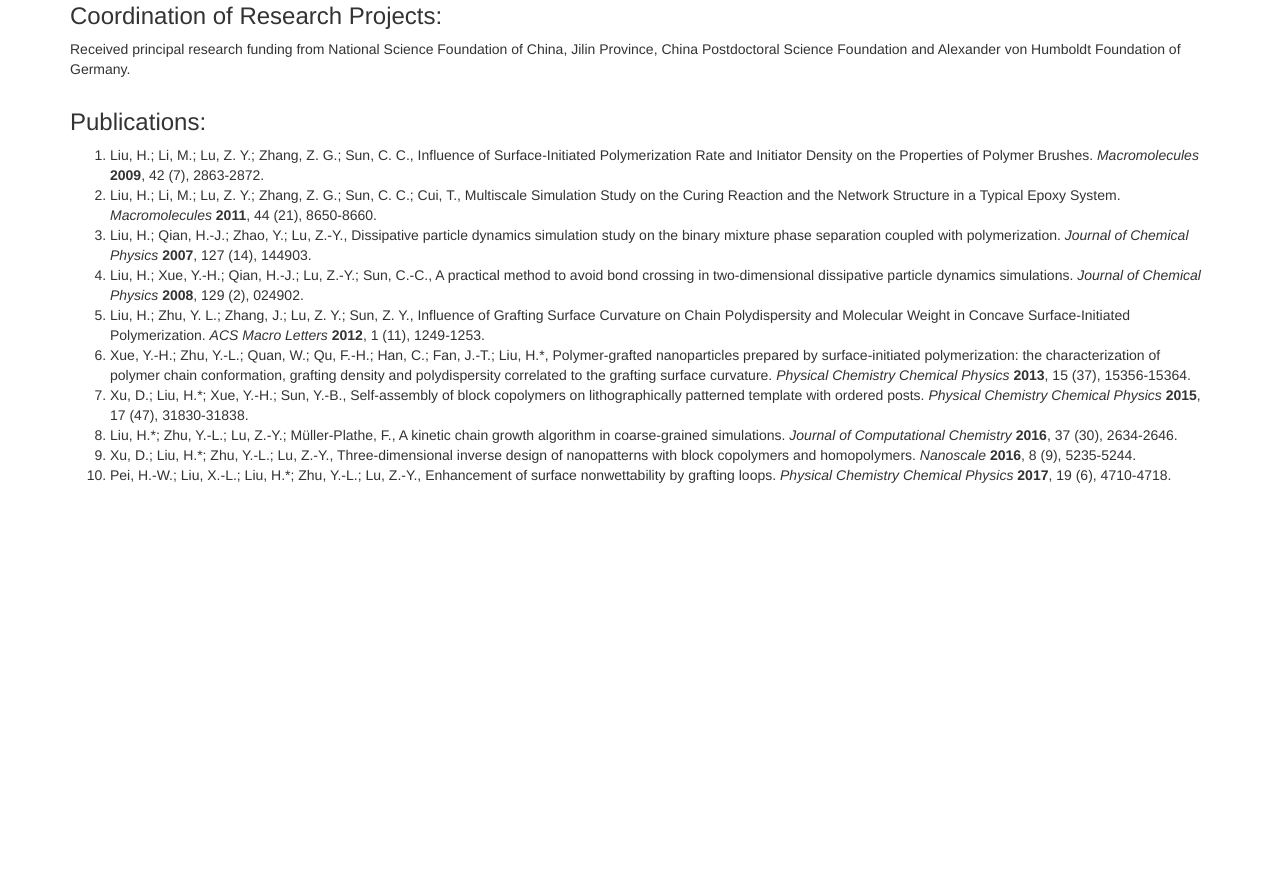
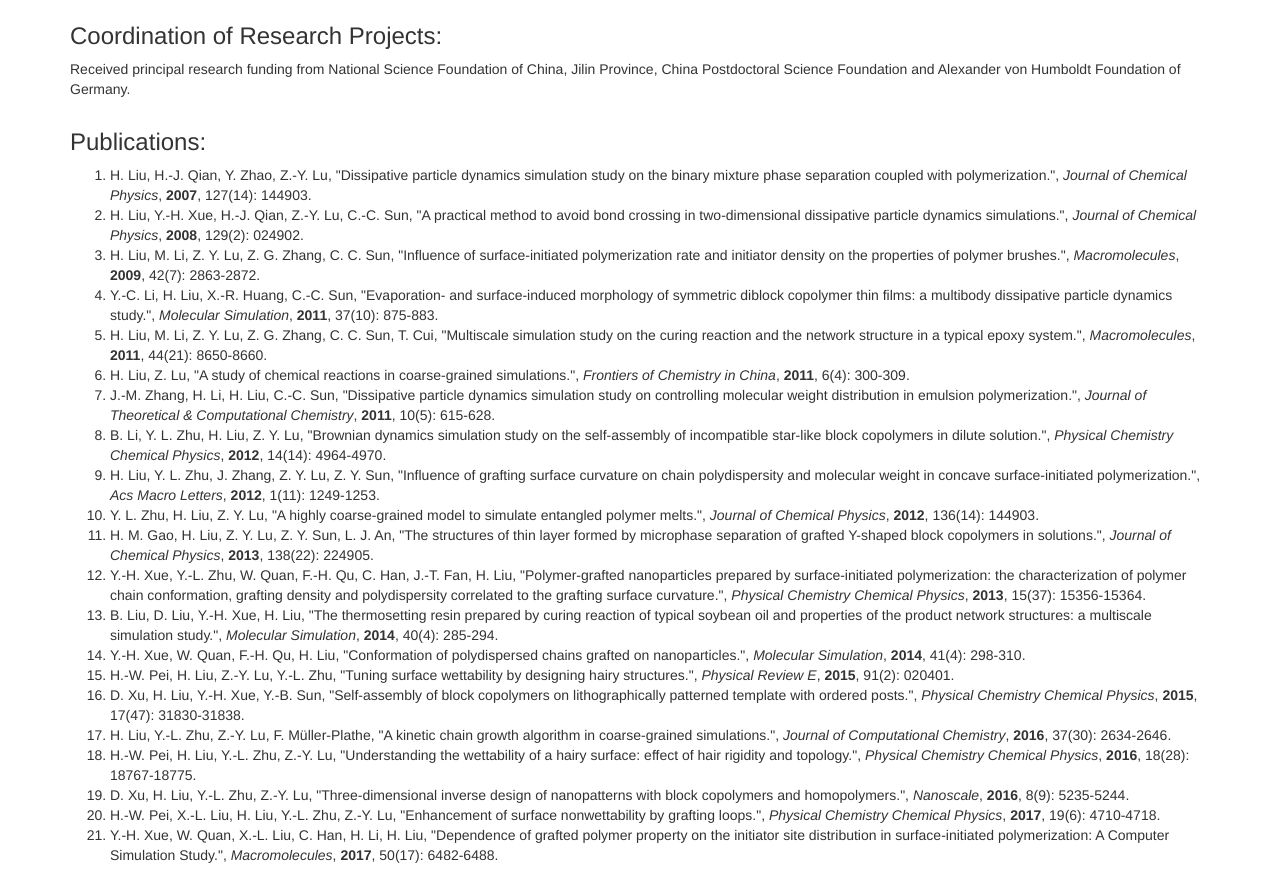
Before and after one commit to zhongyuanlu/zhongyuanlu.github.io, a plain HTML site: page en/members/hong-liu/index.html in a window 1280 px wide. Shown: the part 603-1478 px from the top of the page. Before the commit the page ends 1098 px from the top, so only its background shows below. Drawn offline with Linux system fonts and the light colour scheme.

Commit message:
Dr. Hong Liu's site and publications

```diff
--- a/en/members/hong-liu/index.html
+++ b/en/members/hong-liu/index.html
@@ -79,7 +79,7 @@
             <h3>Assoc. Prof. Hong Liu</h3>
             <address>
                  <strong>State Key Laboratory of Supramolecular Structure and Materials,
-Institute of Theoretical Chemistry<br />Jilin University<br /></strong><br /> Liu Tiao Road 2#<br /> Changchun, Jilin 130021<br /> <abbr title="Email">E:</abbr> Email: hongliu@jlu.edu.cn
+Institute of Theoretical Chemistry<br />Jilin University<br /></strong><br /> Liu Tiao Road 2#<br /> Changchun, Jilin 130021<br /> <abbr title="Email">E:</abbr> Email: hongliu@jlu.edu.cn<br /><abbr title="Website">W:<abbr> <a href="http://liuhong.polymer.cn/" target="_blank">Homepage in Chinese Polymer</a>
             </address>
             <h3>
                 Research and Education Experience:
@@ -144,36 +144,27 @@ Institute of Theoretical Chemistry<br />Jilin University<br /></strong><br /> Li
         <div class="col-md-12">
             <h3>Publications:</h3>
             <ol>
-				<li>
-                    Liu, H.; Li, M.; Lu, Z. Y.; Zhang, Z. G.; Sun, C. C., Influence of Surface-Initiated Polymerization Rate and Initiator Density on the Properties of Polymer Brushes. <i>Macromolecules</i> <b>2009</b>, 42 (7), 2863-2872.
-                </li>
-				<li>
-					Liu, H.; Li, M.; Lu, Z. Y.; Zhang, Z. G.; Sun, C. C.; Cui, T., Multiscale Simulation Study on the Curing Reaction and the Network Structure in a Typical Epoxy System. <i>Macromolecules</i> <b>2011</b>, 44 (21), 8650-8660.
-                </li>
-				<li>
-					Liu, H.; Qian, H.-J.; Zhao, Y.; Lu, Z.-Y., Dissipative particle dynamics simulation study on the binary mixture phase separation coupled with polymerization. <i>Journal of Chemical Physics</i> <b>2007</b>, 127 (14), 144903.
-                </li>
-				<li>
-					Liu, H.; Xue, Y.-H.; Qian, H.-J.; Lu, Z.-Y.; Sun, C.-C., A practical method to avoid bond crossing in two-dimensional dissipative particle dynamics simulations. <i>Journal of Chemical Physics</i> <b>2008</b>, 129 (2), 024902.
-                </li>
-				<li>
-					Liu, H.; Zhu, Y. L.; Zhang, J.; Lu, Z. Y.; Sun, Z. Y., Influence of Grafting Surface Curvature on Chain Polydispersity and Molecular Weight in Concave Surface-Initiated Polymerization. <i>ACS Macro Letters</i> <b>2012</b>, 1 (11), 1249-1253.
-                </li>
-				<li>
-					Xue, Y.-H.; Zhu, Y.-L.; Quan, W.; Qu, F.-H.; Han, C.; Fan, J.-T.; Liu, H.*, Polymer-grafted nanoparticles prepared by surface-initiated polymerization: the characterization of polymer chain conformation, grafting density and polydispersity correlated to the grafting surface curvature. <i>Physical Chemistry Chemical Physics</i> <b>2013</b>, 15 (37), 15356-15364.
-                </li>
-				<li>
-					Xu, D.; Liu, H.*; Xue, Y.-H.; Sun, Y.-B., Self-assembly of block copolymers on lithographically patterned template with ordered posts. <i>Physical Chemistry Chemical Physics</i> <b>2015</b>, 17 (47), 31830-31838.
-                </li>
-				<li>
-					Liu, H.*; Zhu, Y.-L.; Lu, Z.-Y.; Müller-Plathe, F., A kinetic chain growth algorithm in coarse-grained simulations. <i>Journal of Computational Chemistry</i> <b>2016</b>, 37 (30), 2634-2646.
-                </li>
-				<li>
-					Xu, D.; Liu, H.*; Zhu, Y.-L.; Lu, Z.-Y., Three-dimensional inverse design of nanopatterns with block copolymers and homopolymers. <i>Nanoscale</i> <b>2016</b>, 8 (9), 5235-5244.
-                </li>
-				<li>
-					Pei, H.-W.; Liu, X.-L.; Liu, H.*; Zhu, Y.-L.; Lu, Z.-Y., Enhancement of surface nonwettability by grafting loops. <i>Physical Chemistry Chemical Physics</i> <b>2017</b>, 19 (6), 4710-4718.
-                </li>
+<li>﻿H. Liu, H.-J. Qian, Y. Zhao, Z.-Y. Lu, "Dissipative particle dynamics simulation study on the binary mixture phase separation coupled with polymerization.", <i>Journal of Chemical Physics</i>, <b>2007</b>, 127(14): 144903.</li>
+<li>H. Liu, Y.-H. Xue, H.-J. Qian, Z.-Y. Lu, C.-C. Sun, "A practical method to avoid bond crossing in two-dimensional dissipative particle dynamics simulations.", <i>Journal of Chemical Physics</i>, <b>2008</b>, 129(2): 024902.</li>
+<li>H. Liu, M. Li, Z. Y. Lu, Z. G. Zhang, C. C. Sun, "Influence of surface-initiated polymerization rate and initiator density on the properties of polymer brushes.", <i>Macromolecules</i>, <b>2009</b>, 42(7): 2863-2872.</li>
+<li>Y.-C. Li, H. Liu, X.-R. Huang, C.-C. Sun, "Evaporation- and surface-induced morphology of symmetric diblock copolymer thin films: a multibody dissipative particle dynamics study.", <i>Molecular Simulation</i>, <b>2011</b>, 37(10): 875-883.</li>
+<li>H. Liu, M. Li, Z. Y. Lu, Z. G. Zhang, C. C. Sun, T. Cui, "Multiscale simulation study on the curing reaction and the network structure in a typical epoxy system.", <i>Macromolecules</i>, <b>2011</b>, 44(21): 8650-8660.</li>
+<li>H. Liu, Z. Lu, "A study of chemical reactions in coarse-grained simulations.", <i>Frontiers of Chemistry in China</i>, <b>2011</b>, 6(4): 300-309.</li>
+<li>J.-M. Zhang, H. Li, H. Liu, C.-C. Sun, "Dissipative particle dynamics simulation study on controlling molecular weight distribution in emulsion polymerization.", <i>Journal of Theoretical & Computational Chemistry</i>, <b>2011</b>, 10(5): 615-628.</li>
+<li>B. Li, Y. L. Zhu, H. Liu, Z. Y. Lu, "Brownian dynamics simulation study on the self-assembly of incompatible star-like block copolymers in dilute solution.", <i>Physical Chemistry Chemical Physics</i>, <b>2012</b>, 14(14): 4964-4970.</li>
+<li>H. Liu, Y. L. Zhu, J. Zhang, Z. Y. Lu, Z. Y. Sun, "Influence of grafting surface curvature on chain polydispersity and molecular weight in concave surface-initiated polymerization.", <i>Acs Macro Letters</i>, <b>2012</b>, 1(11): 1249-1253.</li>
+<li>Y. L. Zhu, H. Liu, Z. Y. Lu, "A highly coarse-grained model to simulate entangled polymer melts.", <i>Journal of Chemical Physics</i>, <b>2012</b>, 136(14): 144903.</li>
+<li>H. M. Gao, H. Liu, Z. Y. Lu, Z. Y. Sun, L. J. An, "The structures of thin layer formed by microphase separation of grafted Y-shaped block copolymers in solutions.", <i>Journal of Chemical Physics</i>, <b>2013</b>, 138(22): 224905.</li>
+<li>Y.-H. Xue, Y.-L. Zhu, W. Quan, F.-H. Qu, C. Han, J.-T. Fan, H. Liu, "Polymer-grafted nanoparticles prepared by surface-initiated polymerization: the characterization of polymer chain conformation, grafting density and polydispersity correlated to the grafting surface curvature.", <i>Physical Chemistry Chemical Physics</i>, <b>2013</b>, 15(37): 15356-15364.</li>
+<li>B. Liu, D. Liu, Y.-H. Xue, H. Liu, "The thermosetting resin prepared by curing reaction of typical soybean oil and properties of the product network structures: a multiscale simulation study.", <i>Molecular Simulation</i>, <b>2014</b>, 40(4): 285-294.</li>
+<li>Y.-H. Xue, W. Quan, F.-H. Qu, H. Liu, "Conformation of polydispersed chains grafted on nanoparticles.", <i>Molecular Simulation</i>, <b>2014</b>, 41(4): 298-310.</li>
+<li>H.-W. Pei, H. Liu, Z.-Y. Lu, Y.-L. Zhu, "Tuning surface wettability by designing hairy structures.", <i>Physical Review E</i>, <b>2015</b>, 91(2): 020401.</li>
+<li>D. Xu, H. Liu, Y.-H. Xue, Y.-B. Sun, "Self-assembly of block copolymers on lithographically patterned template with ordered posts.", <i>Physical Chemistry Chemical Physics</i>, <b>2015</b>, 17(47): 31830-31838.</li>
+<li>H. Liu, Y.-L. Zhu, Z.-Y. Lu, F. Müller-Plathe, "A kinetic chain growth algorithm in coarse-grained simulations.", <i>Journal of Computational Chemistry</i>, <b>2016</b>, 37(30): 2634-2646.</li>
+<li>H.-W. Pei, H. Liu, Y.-L. Zhu, Z.-Y. Lu, "Understanding the wettability of a hairy surface: effect of hair rigidity and topology.", <i>Physical Chemistry Chemical Physics</i>, <b>2016</b>, 18(28): 18767-18775.</li>
+<li>D. Xu, H. Liu, Y.-L. Zhu, Z.-Y. Lu, "Three-dimensional inverse design of nanopatterns with block copolymers and homopolymers.", <i>Nanoscale</i>, <b>2016</b>, 8(9): 5235-5244.</li>
+<li>H.-W. Pei, X.-L. Liu, H. Liu, Y.-L. Zhu, Z.-Y. Lu, "Enhancement of surface nonwettability by grafting loops.", <i>Physical Chemistry Chemical Physics</i>, <b>2017</b>, 19(6): 4710-4718.</li>
+<li>Y.-H. Xue, W. Quan, X.-L. Liu, C. Han, H. Li, H. Liu, "Dependence of grafted polymer property on the initiator site distribution in surface-initiated polymerization: A Computer Simulation Study.", <i>Macromolecules</i>, <b>2017</b>, 50(17): 6482-6488.</li>
             </ol>
         </div>
     </div>
```
Also changed, not shown: en/members/index.html (+1 -0 lines).
